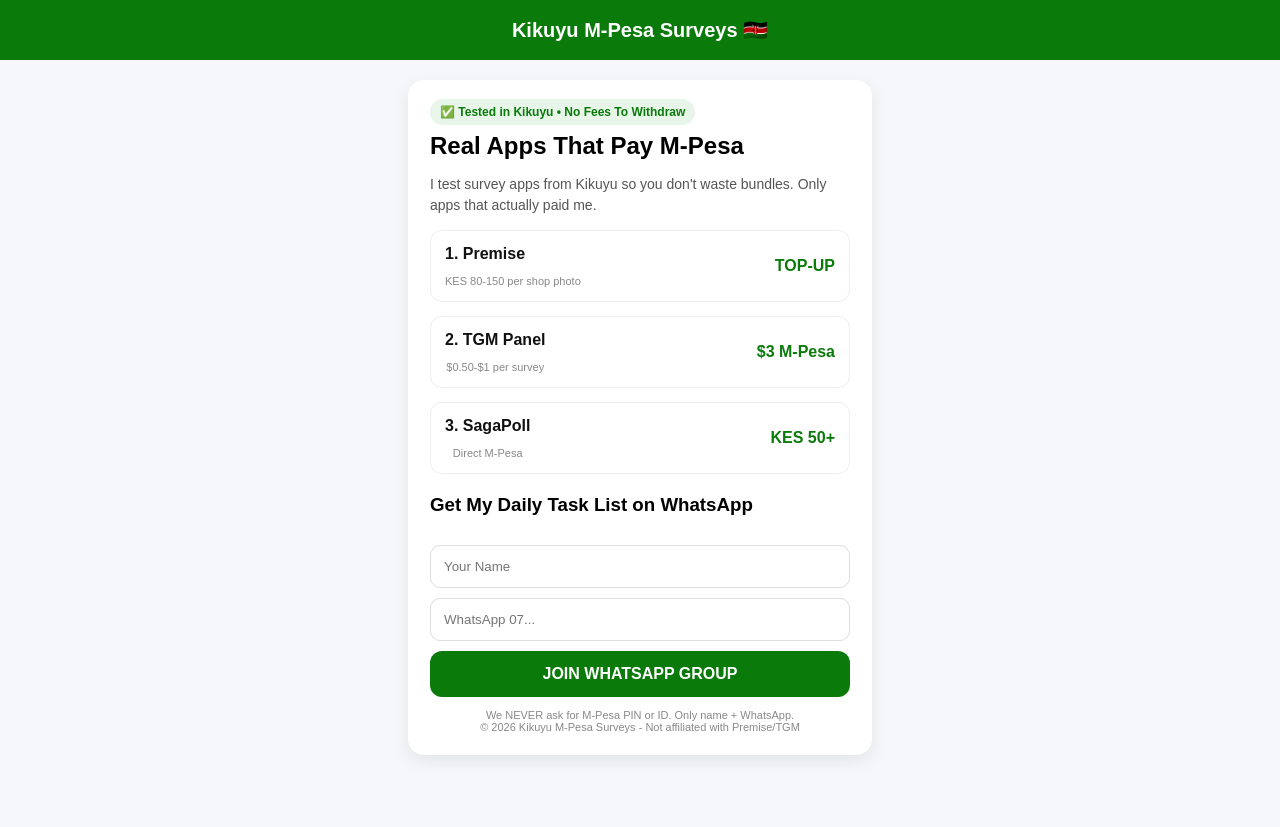
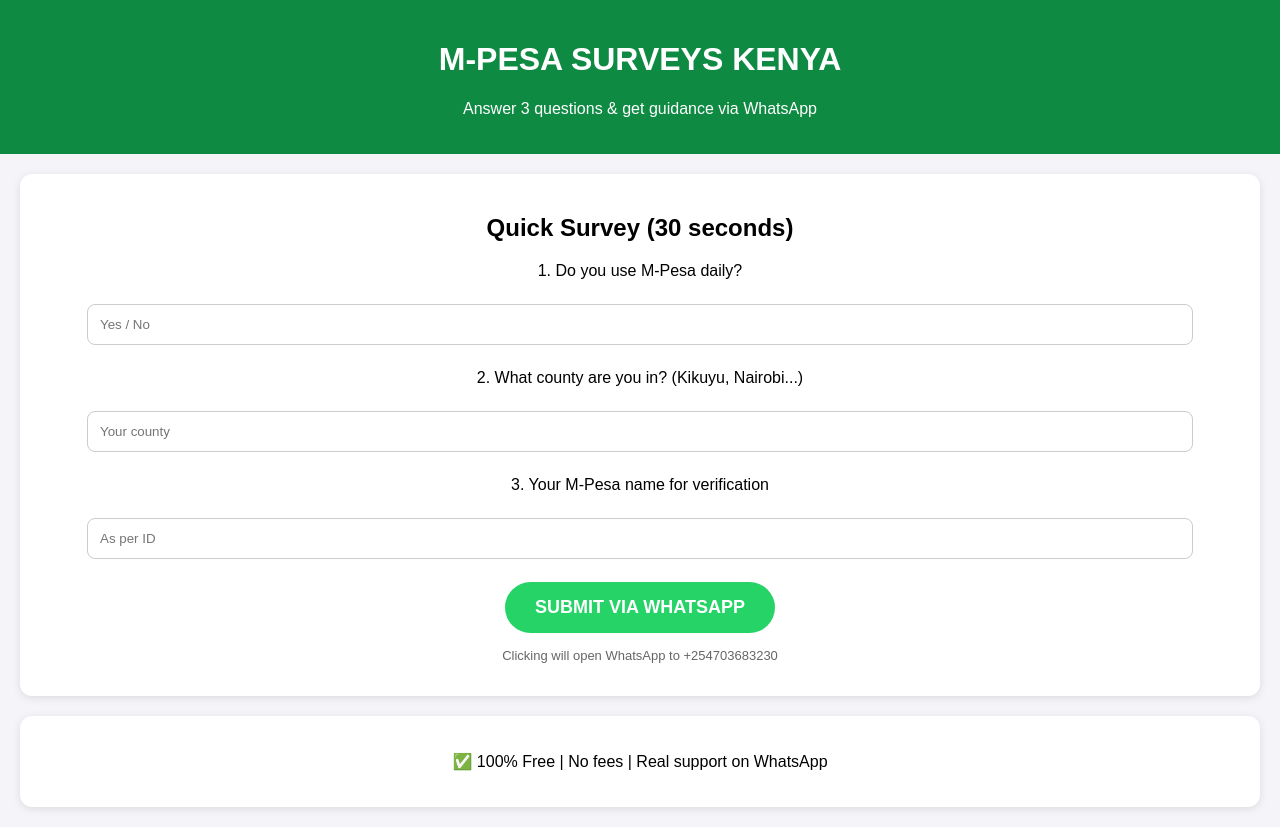
Before and after one commit to kipsshadii241-hub/mpesa-survey-, a plain HTML site: page index.html in a window 1280 px wide. Before the commit the page ends 800 px from the top, so only its background shows below. Drawn offline with Linux system fonts and the light colour scheme.

Commit message:
Update index.html

```diff
--- a/index.html
+++ b/index.html
@@ -1,46 +1,38 @@
 <!DOCTYPE html>
-<html>
+<html lang="en">
 <head>
 <meta charset="UTF-8">
 <meta name="viewport" content="width=device-width, initial-scale=1.0">
-<title>Kikuyu M-Pesa Surveys - Real Apps That Pay</title>
+<title>Mpesa Surveys Kenya - Earn Today</title>
 <style>
-body{font-family:Arial,sans-serif;background:#f5f7fb;margin:0;padding:0}
-.header{background:#0a7a0a;color:white;padding:18px;text-align:center;font-weight:900;font-size:20px}
-.card{max-width:420px;margin:20px auto;background:white;padding:22px;border-radius:16px;box-shadow:0 6px 18px rgba(0,0,0,.08)}
-.badge{background:#e8f5e9;color:#0a7a0a;padding:6px 10px;border-radius:20px;font-size:12px;font-weight:bold}
-h2{margin:12px 0 6px} p{color:#555;font-size:14px;line-height:1.5}
-.app{border:1px solid #eee;padding:14px;border-radius:12px;margin:14px 0;display:flex;justify-content:space-between;align-items:center}
-.app b{color:#111} .app span{color:#0a7a0a;font-weight:bold}
-.btn{width:100%;background:#0a7a0a;color:white;border:0;padding:14px;border-radius:12px;font-weight:900;font-size:16px;margin-top:10px}
-input{width:100%;padding:13px;margin-top:10px;border:1.5px solid #ddd;border-radius:10px;box-sizing:border-box}
-small{display:block;text-align:center;color:#888;margin-top:12px;font-size:11px}
+body{font-family:Arial,sans-serif;background:#f4f4f9;margin:0;padding:0;text-align:center}
+.header{background:#0f8a43;color:white;padding:20px}
+.card{background:white;margin:20px;padding:20px;border-radius:12px;box-shadow:0 2px 8px rgba(0,0,0,0.1)}
+.btn{background:#25D366;color:white;padding:15px 30px;border:none;border-radius:30px;font-size:18px;font-weight:bold;text-decoration:none;display:inline-block;margin-top:15px}
+.btn:hover{background:#128C7E}
+input{width:90%;padding:12px;margin:8px 0;border:1px solid #ccc;border-radius:8px}
 </style>
 </head>
 <body>
-<div class="header">Kikuyu M-Pesa Surveys 🇰🇪</div>
+<div class="header">
+<h1>M-PESA SURVEYS KENYA</h1>
+<p>Answer 3 questions & get guidance via WhatsApp</p>
+</div>
 <div class="card">
-<span class="badge">✅ Tested in Kikuyu • No Fees To Withdraw</span>
-<h2>Real Apps That Pay M-Pesa</h2>
-<p>I test survey apps from Kikuyu so you don't waste bundles. Only apps that actually paid me.</p>
+<h2>Quick Survey (30 seconds)</h2>
+<p>1. Do you use M-Pesa daily?</p>
+<input type="text" placeholder="Yes / No">
+<p>2. What county are you in? (Kikuyu, Nairobi...)</p>
+<input type="text" placeholder="Your county">
+<p>3. Your M-Pesa name for verification</p>
+<input type="text" placeholder="As per ID">
 
-<div class="app"><div><b>1. Premise</b><br><small>KES 80-150 per shop photo</small></div><span>TOP-UP</span></div>
-<div class="app"><div><b>2. TGM Panel</b><br><small>$0.50-$1 per survey</small></div><span>$3 M-Pesa</span></div>
-<div class="app"><div><b>3. SagaPoll</b><br><small>Direct M-Pesa</small></div><span>KES 50+</span></div>
+<a class="btn" href="https://wa.me/254703683230?text=Hello%20Shadii%2C%20I%20finished%20the%20Mpesa%20Survey%20on%20your%20website">SUBMIT VIA WHATSAPP</a>
 
-<h3 style="margin-top:20px">Get My Daily Task List on WhatsApp</h3>
-<input id="name" placeholder="Your Name">
-<input id="phone" placeholder="WhatsApp 07...">
-<button class="btn" onclick="join()">JOIN WHATSAPP GROUP</button>
-<small>We NEVER ask for M-Pesa PIN or ID. Only name + WhatsApp.<br>© 2026 Kikuyu M-Pesa Surveys - Not affiliated with Premise/TGM</small>
+<p style="margin-top:15px;font-size:13px;color:#666">Clicking will open WhatsApp to +254703683230</p>
 </div>
-<script>
-function join(){
-let n=document.getElementById('name').value,p=document.getElementById('phone').value;
-if(!n||!p){alert('Enter name and WhatsApp');return;}
-let msg=`Hi, I want daily M-Pesa survey tasks. Name: ${n}, Phone: ${p}, From: Kikuyu site`;
-window.open(`https://wa.me/2547XXXXXXXX?text=${encodeURIComponent(msg)}`,'_blank');
-}
-</script>
+<div class="card">
+<p>✅ 100% Free | No fees | Real support on WhatsApp</p>
+</div>
 </body>
 </html>
```
